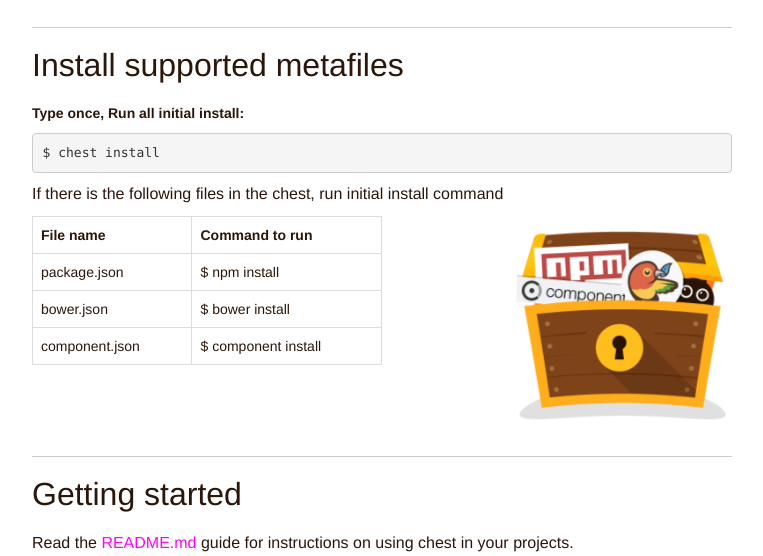
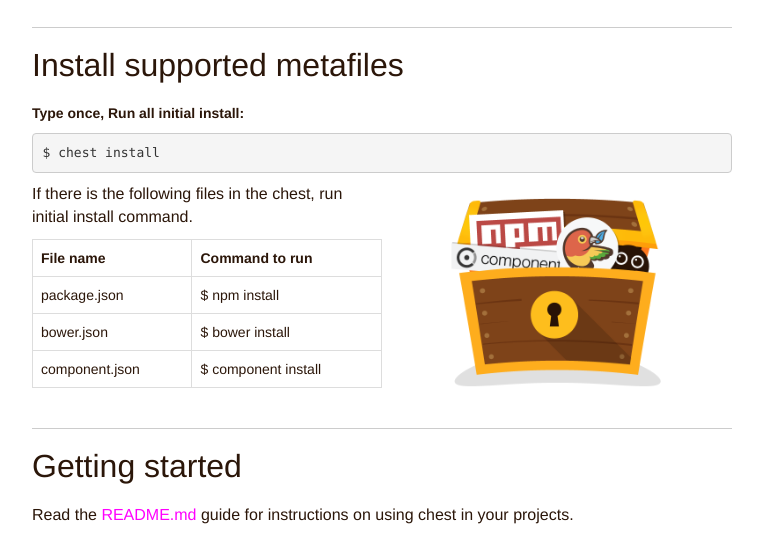
Before and after one commit to watilde/chest, a website: page index.html in a window 1280 px wide. Shown: the part 1666-2222 px from the top of the page, without its empty margins (258-1021 px from the left). Drawn offline with Linux system fonts and the light colour scheme.

Commit message:
Tweaks layout

```diff
--- a/assets/css/cover.css
+++ b/assets/css/cover.css
@@ -51,6 +51,9 @@
   float: left;
 }
 
+.flR {
+}
+
 .cst{
   padding-bottom: 20px;
   margin-bottom: 20px;
@@ -72,11 +75,13 @@
   margin-right: auto;
   margin-left: auto;
 }
+.chest {
+  height: 220px;
+}
 
 /*
  * Cover
  */
-
 .cover-heading {
   text-align: center;
   padding-top: 10px;
--- a/index.html
+++ b/index.html
@@ -39,12 +39,12 @@
         </section>
         <section class="cst">
           <h2 class="hlh2">Install supported metafiles</h2>
+          <b>Type once, Run all initial install:</b>
+          <br />
+          <pre>$ chest install</pre>
           <div class="row">
-            <b>Type once, Run all initial install:</b>
-            <br />
-            <pre>$ chest install</pre>
-            <p>If there is the following files in the chest, run initial install command</p>
             <div class="col-md-6 flL">
+              <p>If there is the following files in the chest, run initial install command.</p>
               <table class="table table-bordered">
                 <tr>
                   <th>
@@ -80,8 +80,8 @@
                 </tr>
               </table>
             </div>
-            <div class="col-md-6">
-              <img src="assets/img/chest.png" style="height: 220px; float: right;" />
+            <div class="col-md-6 text-center">
+              <img src="assets/img/chest.png" class="flR chest" />
             </div>
           </div>
         </section>
```
